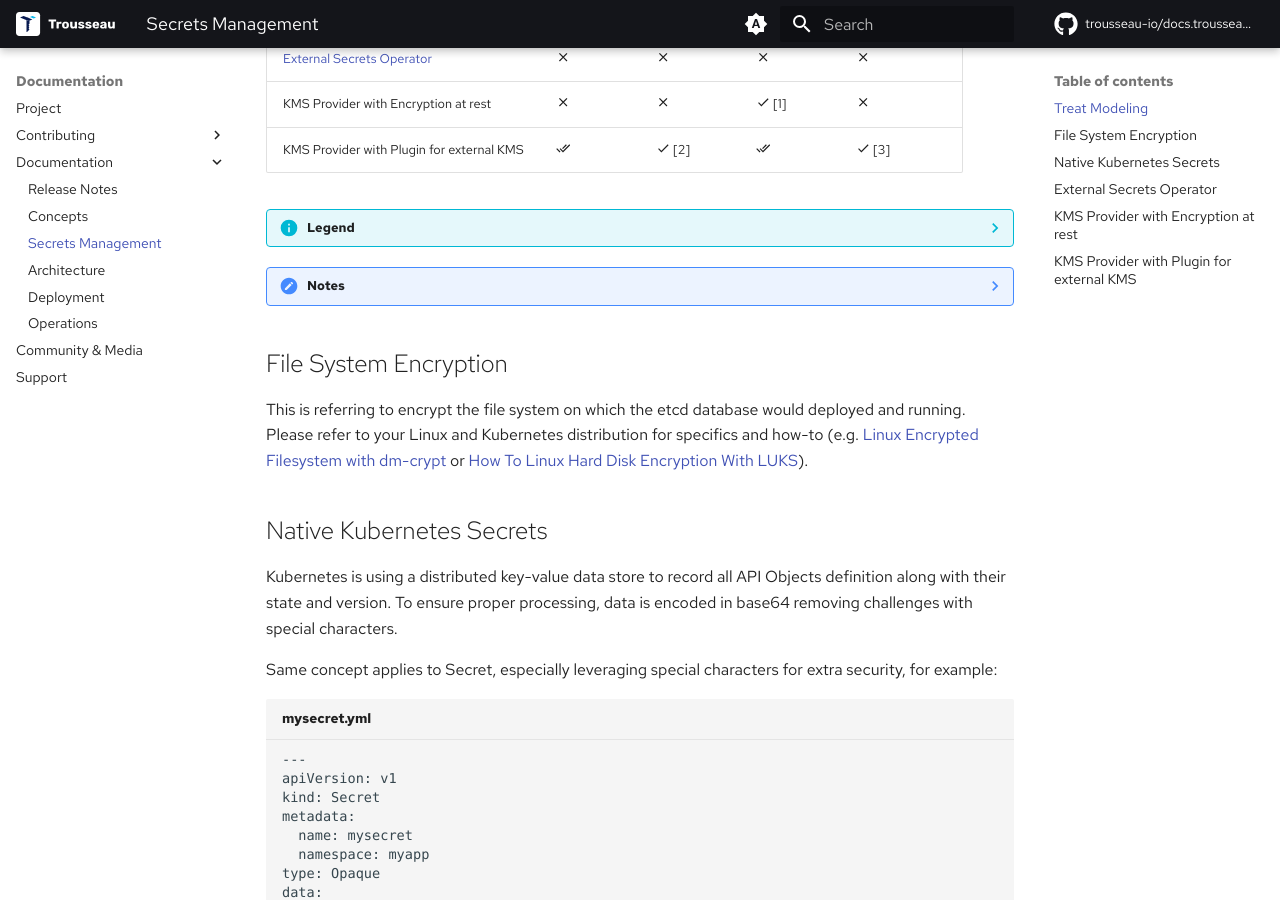
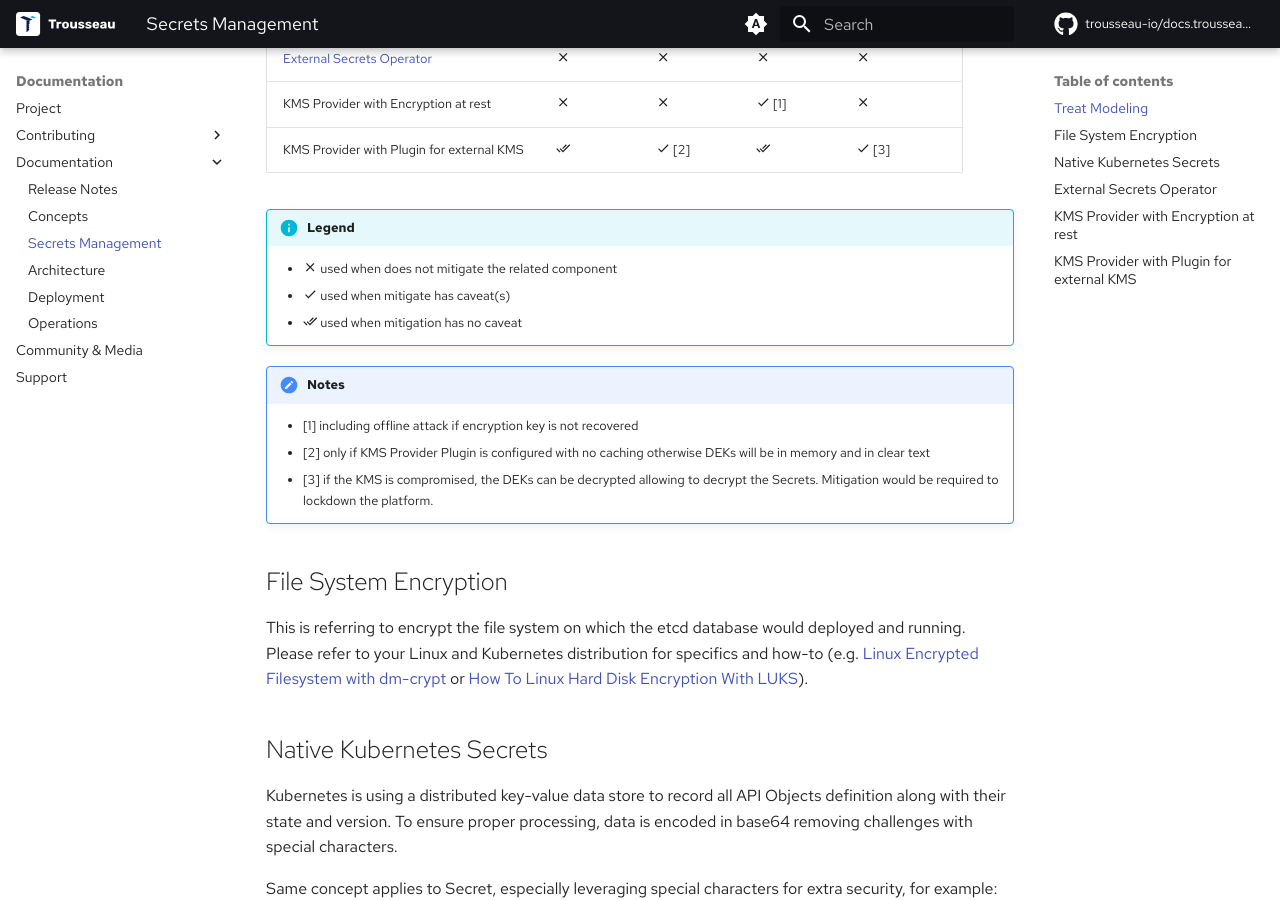
Before and after one commit to Trousseau-io/docs.trousseau.io, an MkDocs documentation site: the page built from docs/trousseau/secretmanagement.md, in a window 1280 px wide and 900 px high, scrolled down 592 px. Built offline with MkDocs 1.6.1 and Material for MkDocs 9.7.7, drawn with Linux system fonts in a browser that asks for light colours; some web fonts are replaced; comment, search, counter and statistics services are not loaded.

Commit message:
Update secretmanagement.md

```diff
--- a/docs/trousseau/secretmanagement.md
+++ b/docs/trousseau/secretmanagement.md
@@ -17,12 +17,12 @@ The below table is providing a holistic view of the different Secret Management
 | KMS Provider with Encryption at rest       | :material-close: | :material-close: | :material-check: [1] | :material-close: |
 | KMS Provider with Plugin for external KMS  | :material-check-all: | :material-check: [2] | :material-check-all: | :material-check: [3] |
 
-??? info "Legend"
+!!! info "Legend"
     - :material-close: used when does not mitigate the related component
     - :material-check: used when mitigate has caveat(s)
     - :material-check-all: used when mitigation has no caveat
 
-??? note "Notes"
+!!! note "Notes"
     - [1] including offline attack if encryption key is not recovered
     - [2] only if KMS Provider Plugin is configured with no caching otherwise DEKs will be in memory and in clear text
     - [3] if the KMS is compromised, the DEKs can be decrypted allowing to decrypt the Secrets. Mitigation would be required to lockdown the platform.
```
